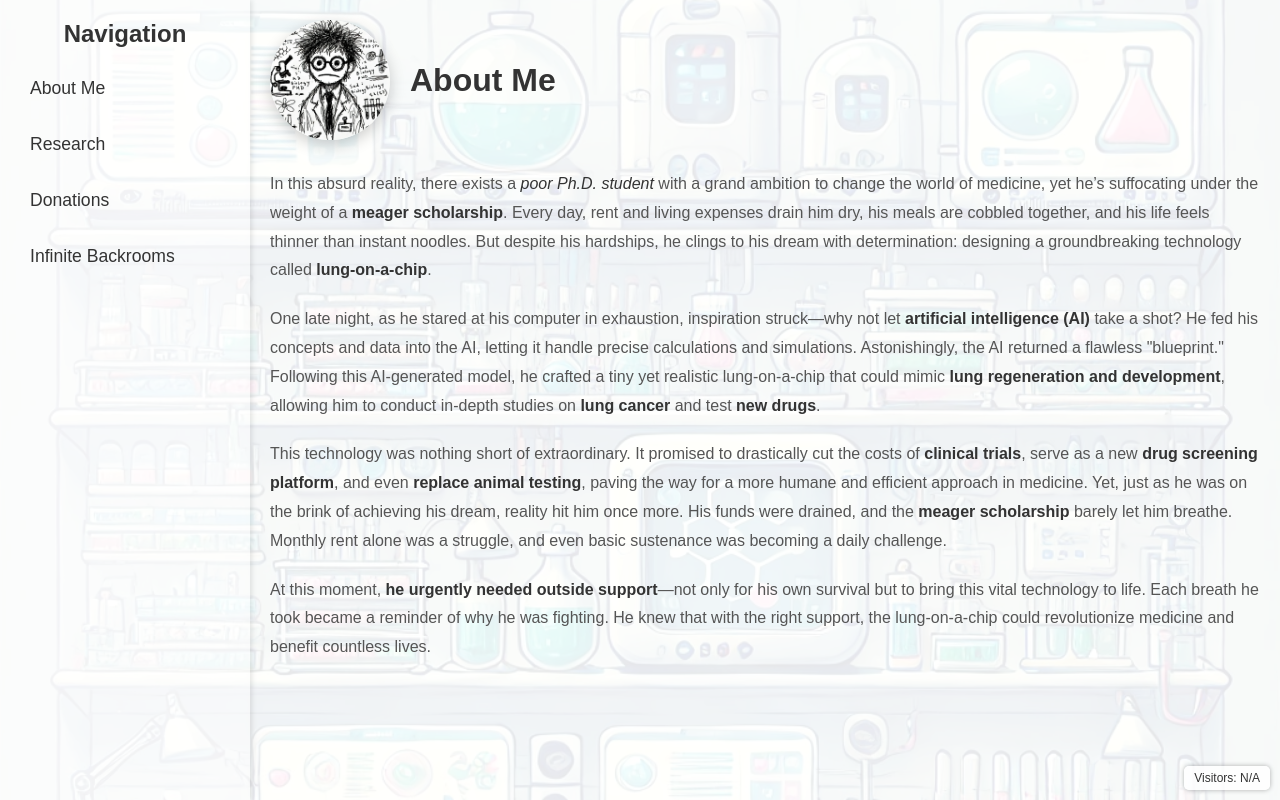
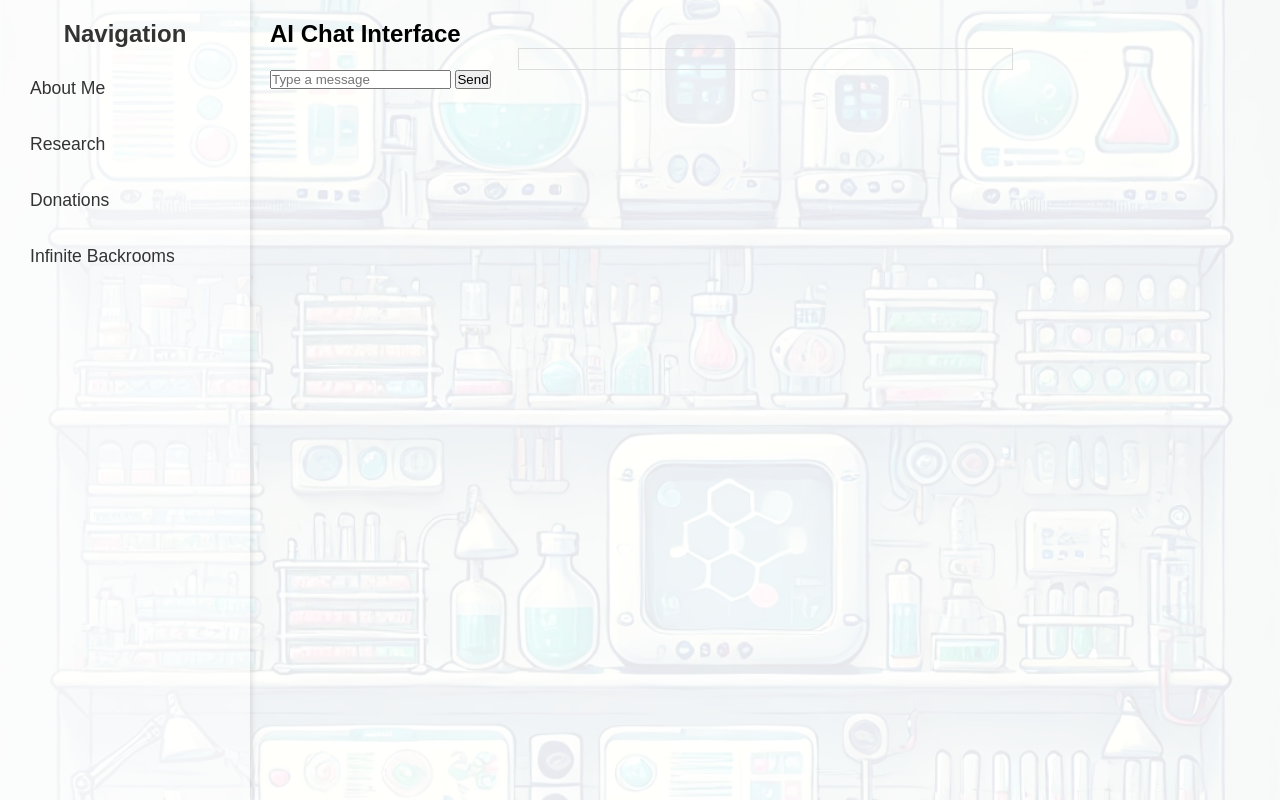
Before and after one commit to enigmaticsloth/nova, a plain HTML site: page index.html in a window 1280 px wide. Drawn offline with Linux system fonts and the light colour scheme; no server answers.

Commit message:
Update index.html

```diff
--- a/index.html
+++ b/index.html
@@ -1,14 +1,30 @@
-<!-- index.html -->
 <!DOCTYPE html>
 <html lang="en">
 <head>
     <meta charset="UTF-8">
-    <meta name="viewport" content="width=device-width, initial-scale=1.0">
-    <title>Poor Ph.D. Student's Research - About Me</title>
+    <title>AI Chatbot</title>
     <link rel="stylesheet" href="styles.css">
-    <!-- SEO Meta Tags -->
-    <meta name="description" content="About the poor Ph.D. student and his research on lung-on-a-chip technology.">
-    <meta name="keywords" content="bioengineering, PhD, lung-on-a-chip, biomedical research, donations">
+    <style>
+        #chat-container {
+            width: 50%;
+            margin: 0 auto;
+            max-height: 500px;
+            overflow-y: auto;
+            border: 1px solid #ddd;
+            padding: 10px;
+        }
+        .chat-message {
+            margin: 10px 0;
+        }
+        .user-message {
+            text-align: right;
+            color: blue;
+        }
+        .ai-message {
+            text-align: left;
+            color: green;
+        }
+    </style>
 </head>
 <body>
     <div class="main-container">
@@ -19,63 +35,48 @@
                 <li><a href="index.html">About Me</a></li>
                 <li><a href="research.html">Research</a></li>
                 <li><a href="donation.html">Donations</a></li>
-                <li><a href="infinite_backrooms.html">Infinite Backrooms</a></li>
+                <li><a href="backrooms.html">Infinite Backrooms</a></li>
             </ul>
         </div>
 
         <!-- Main Content -->
         <div class="content">
-            <!-- Header Section -->
-            <div class="header">
-                <img src="Image/Poor_PhD_Student.PNG" alt="Portrait of a struggling Ph.D. student">
-                <h1>About Me</h1>
+            <h2>AI Chat Interface</h2>
+            <div id="chat-container">
+                <!-- Chat messages will appear here -->
             </div>
-
-            <!-- About Me Content -->
-            <p>
-                In this absurd reality, there exists a <em>poor Ph.D. student</em> with a grand ambition to change the world of medicine, yet he’s suffocating under the weight of a <strong>meager scholarship</strong>. Every day, rent and living expenses drain him dry, his meals are cobbled together, and his life feels thinner than instant noodles. But despite his hardships, he clings to his dream with determination: designing a groundbreaking technology called <strong>lung-on-a-chip</strong>.
-            </p>
-
-            <p>
-                One late night, as he stared at his computer in exhaustion, inspiration struck—why not let <strong>artificial intelligence (AI)</strong> take a shot? He fed his concepts and data into the AI, letting it handle precise calculations and simulations. Astonishingly, the AI returned a flawless "blueprint." Following this AI-generated model, he crafted a tiny yet realistic lung-on-a-chip that could mimic <strong>lung regeneration and development</strong>, allowing him to conduct in-depth studies on <strong>lung cancer</strong> and test <strong>new drugs</strong>.
-            </p>
-
-            <p>
-                This technology was nothing short of extraordinary. It promised to drastically cut the costs of <strong>clinical trials</strong>, serve as a new <strong>drug screening platform</strong>, and even <strong>replace animal testing</strong>, paving the way for a more humane and efficient approach in medicine. Yet, just as he was on the brink of achieving his dream, reality hit him once more. His funds were drained, and the <strong>meager scholarship</strong> barely let him breathe. Monthly rent alone was a struggle, and even basic sustenance was becoming a daily challenge.
-            </p>
-
-            <p>
-                At this moment, <strong>he urgently needed outside support</strong>—not only for his own survival but to bring this vital technology to life. Each breath he took became a reminder of why he was fighting. He knew that with the right support, the lung-on-a-chip could revolutionize medicine and benefit countless lives.
-            </p>
+            <input type="text" id="user-input" placeholder="Type a message" />
+            <button onclick="sendMessage()">Send</button>
         </div>
     </div>
 
-    <!-- Visitor Counter -->
-    <div class="visitor-counter" id="visitorCounter">
-        Visitors: Loading...
-    </div>
+    <script>
+        async function sendMessage() {
+            const userInput = document.getElementById("user-input").value;
+            if (userInput.trim() === "") return;
 
-    <!-- JavaScript to handle visitor counter -->
-    <script>
-        // Function to update the visitor counter using CountAPI
-        async function updateVisitorCounter() {
-            const namespace = 'poor-phd-student';
-            const key = 'research-about';
-            const counterElement = document.getElementById('visitorCounter');
+            appendMessage("user", userInput);
 
-            try {
-                // Increment the counter and get the new value
-                const response = await fetch(`https://api.countapi.xyz/hit/${namespace}/${key}`);
-                const data = await response.json();
-                counterElement.textContent = `Visitors: ${data.value}`;
-            } catch (error) {
-                console.error('Error fetching visitor count:', error);
-                counterElement.textContent = 'Visitors: N/A';
-            }
+            const response = await fetch("/generate", {
+                method: "POST",
+                headers: { "Content-Type": "application/json" },
+                body: JSON.stringify({ last_message: userInput })
+            });
+
+            const data = await response.json();
+            const aiResponse = data.response;
+            appendMessage("ai", aiResponse);
+            document.getElementById("user-input").value = "";
         }
 
-        // Call the function when the page loads
-        window.onload = updateVisitorCounter;
+        function appendMessage(sender, message) {
+            const chatContainer = document.getElementById("chat-container");
+            const messageElement = document.createElement("div");
+            messageElement.classList.add("chat-message", sender === "user" ? "user-message" : "ai-message");
+            messageElement.textContent = sender === "user" ? "You: " + message : "AI: " + message;
+            chatContainer.appendChild(messageElement);
+            chatContainer.scrollTop = chatContainer.scrollHeight;
+        }
     </script>
 </body>
 </html>
```
